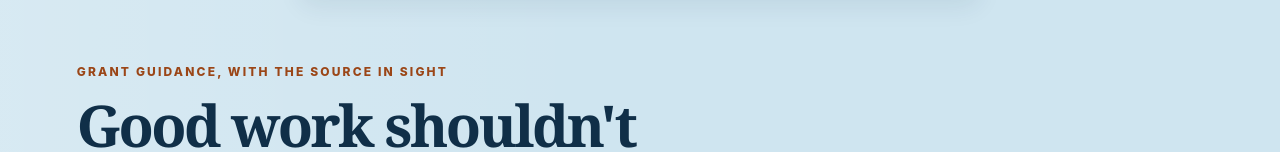
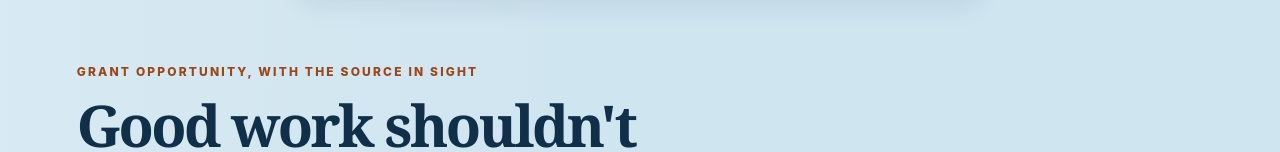
Before and after one commit to tristandabsonu/goggles-im2026, a React (Vite) app in the folder frontend/: page / in a window 1280 px wide. Shown: the part 172-324 px from the top of the page. Built offline with nearby package versions, Linux system fonts and the light colour scheme.

Commit message:
Update homepage hero eyebrow

```diff
--- a/frontend/src/App.jsx
+++ b/frontend/src/App.jsx
@@ -198,7 +198,7 @@ function HomePage() {
           <div className="hero-inner">
             <div className="hero-copy">
               <span className="eyebrow">
-                Grant guidance, with the source in sight
+                Grant opportunity, with the source in sight
               </span>
               {view === "applicant" ? (
                 <>
```
Also changed, not shown: 2 other files (tests, documents, lock files or other folders).
